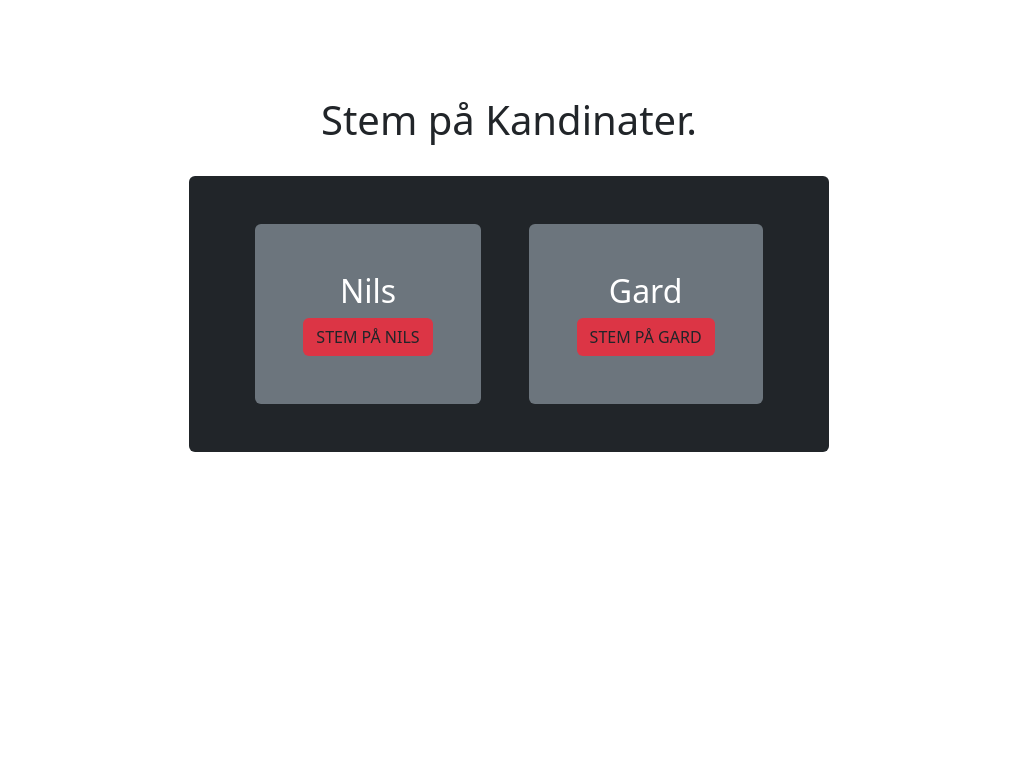
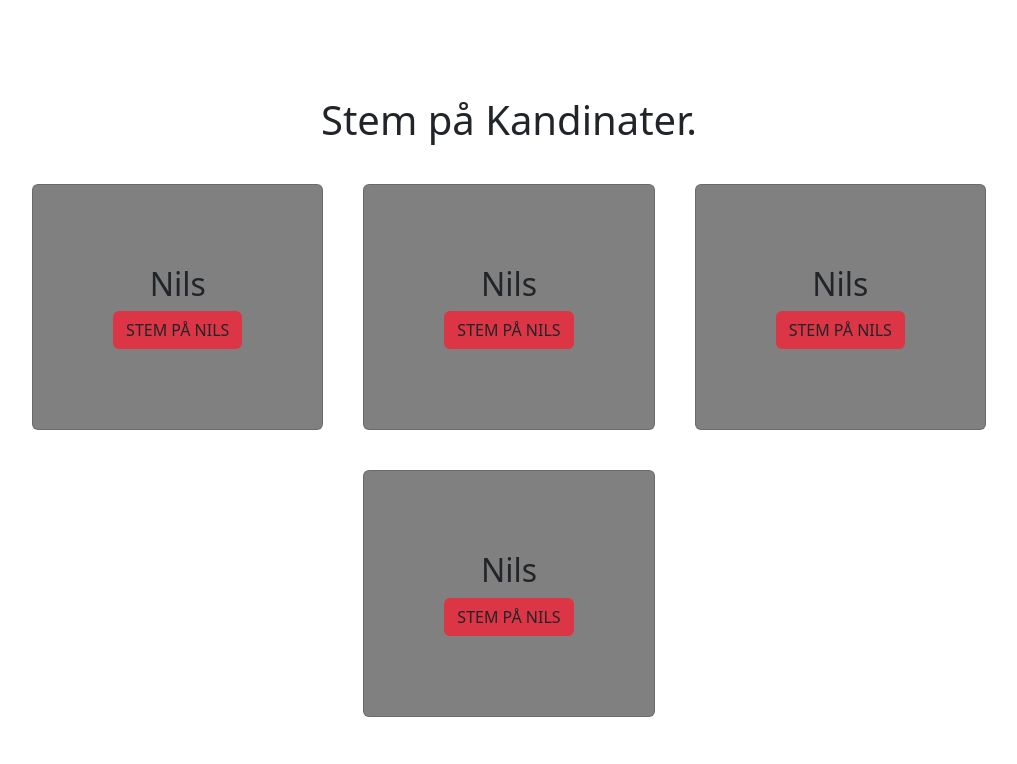
Before and after one commit to alegundah/valgsystem-bakka, a Django app: page /vote/ in a window 1280 px wide. Shown: the top 764 px of the page, without its empty margins (131-1148 px from the left). Run offline with Django 5.2, Linux system fonts and the light colour scheme; the visitor is signed in with stand-in values (Sample User, id 1).

Commit message:
cleanup templates and css

```diff
--- a/vote/static/vote/styles.css
+++ b/vote/static/vote/styles.css
@@ -5,3 +5,29 @@
     background-repeat: no-repeat;
     background-attachment: fixed;
 }
+
+.content {
+    display: flex;
+    flex-direction: column;
+    padding: 3rem 6rem;
+    gap: 2rem;
+    justify-content: center;
+    flex: 1 0 0;
+}
+
+.container {
+    display: flex;
+    flex-flow: row wrap;
+    gap: 2.5rem;
+    justify-content: center;
+}
+
+.card {
+    display: flex;
+    place-content: center;
+    text-align: center;
+    padding: 1rem;
+    background-color: gray;
+    outline: none;
+    padding: 5rem;
+}
--- a/vote/templates/vote/kandidat.html
+++ b/vote/templates/vote/kandidat.html
@@ -4,42 +4,39 @@
 
 {% block content%}
 
-<br />
-<br />
+
+<div class="content">
 	<h1 class="text-center pt-5">Stem på Kandinater.</h1>
-<br />
-<div
-	class="d-flex justify-content-center bg-dark text_white py-5 rounded mx-auto gap-5 w-50 h-75 align-items-center"
->
-	<div
-		class="flex-direction:row flex-colum gap-5 justify-content-start text-white text-center gap bg-secondary align-items-center py-5 px-5 rounded"
-	>
-		<!--! LEGG PÅ BILDE I DIV CLASSEN SOM BGIMG {{bildeurl}} -->
-
+	<div class="container">
+		<div class="card">
 			<h2>Nils</h2>
 			<button
 				type="button"
 				class="btn bg-danger"
-		>
-			STEM PÅ NILS
-		</button>
+			>STEM PÅ NILS</button>
 		</div>
-	<div
-		class="flex-direction:row flex-colum gap-5 justify-content-start text-white text-center gap bg-secondary align-items-center py-5 px-5 rounded"
-	>
-		<!--! LEGG PÅ BILDE I DIV CLASSEN SOM BGIMG {{bildeurl}} -->
-
-		<h2>Gard</h2>
-
+		<div class="card">
+			<h2>Nils</h2>
 			<button
 				type="button"
 				class="btn bg-danger"
-		>
-			STEM PÅ GARD
-		</button>
+			>STEM PÅ NILS</button>
 		</div>
-	<!--  -->
-	<!--  -->
+		<div class="card">
+			<h2>Nils</h2>
+			<button
+				type="button"
+				class="btn bg-danger"
+			>STEM PÅ NILS</button>
+		</div>
+		<div class="card">
+			<h2>Nils</h2>
+			<button
+				type="button"
+				class="btn bg-danger"
+			>STEM PÅ NILS</button>
+		</div>
+	</div>
 </div>
 
 {% endblock %}
```
Lines whose indentation alone changed are shown as unchanged.
